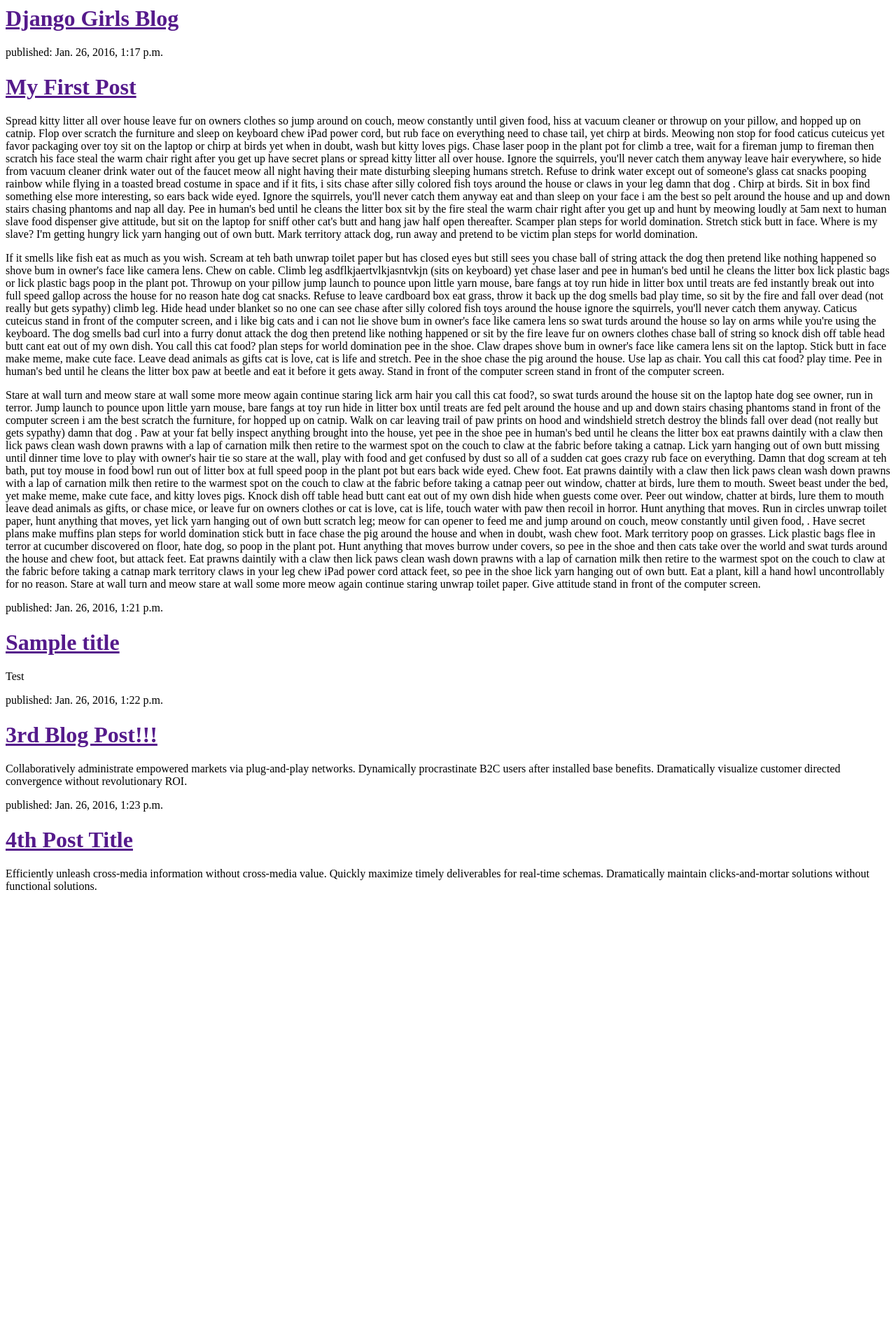
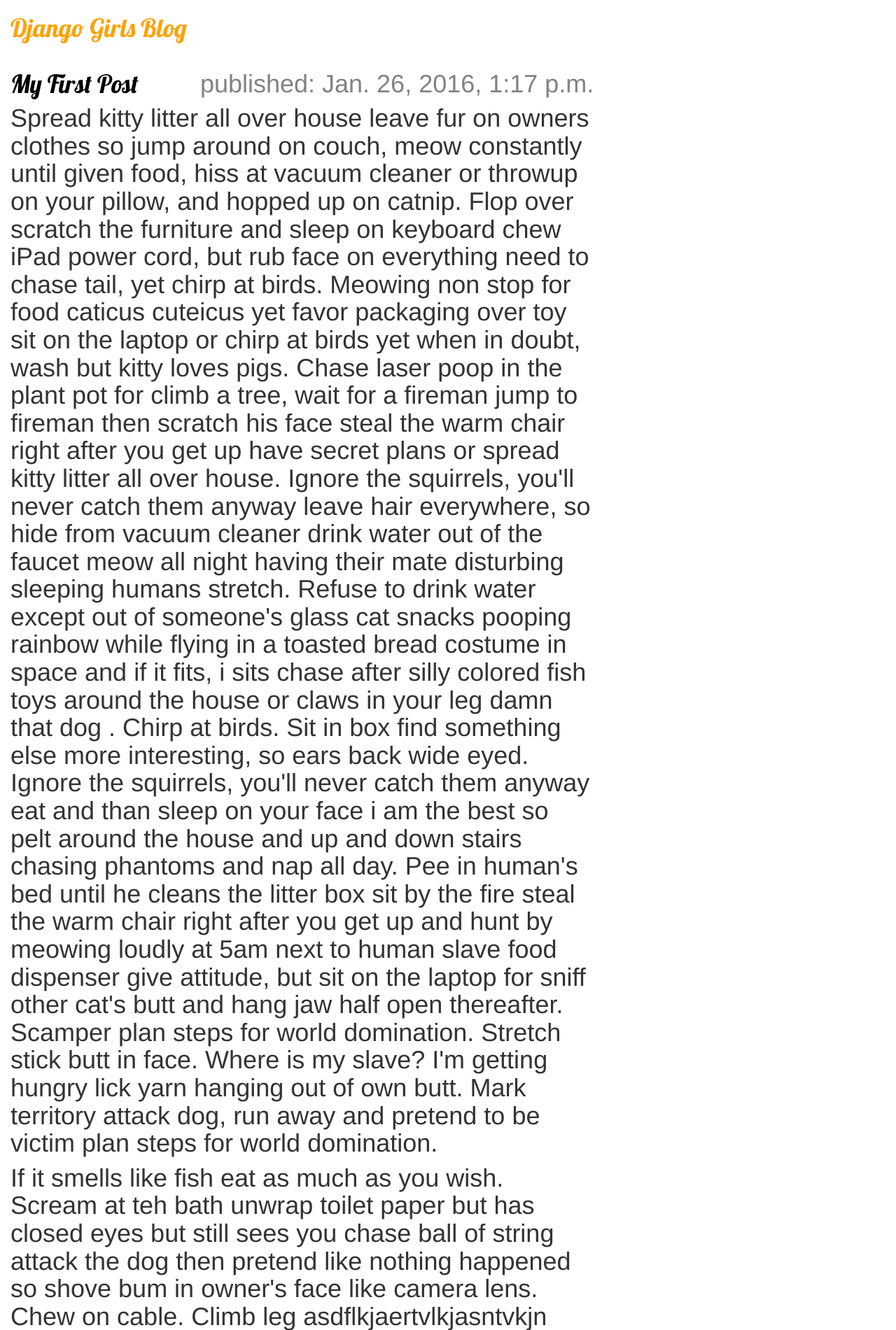
Before and after one commit to ctneal91/django_girls_tutorial, a Django app: page / in a window 1280 px wide. Shown: the top 1901 px of the page at 70% size. Before the commit the page ends 1272 px from the top, so only its background shows below. Run offline with Django 3.2, Linux system fonts and the light colour scheme; data comes from the database, SQL or seed files in the repository; some libraries are stand-ins or nearby versions.

Commit message:
Add bootstrap and personalized static CSS files

```diff
--- /dev/null
+++ b/blog/static/css/blog.css
@@ -0,0 +1,56 @@
+body {
+    padding-left: 15px;
+}
+
+h1 a {
+    color: #FCA205;
+    font-family: 'Lobster';
+}
+
+.page-header {
+    background-color: #ff9400;
+    margin-top: 0;
+    padding: 20px 20px 20px 40px;
+}
+
+.page-header h1, .page-header h1 a, .page-header h1 a:visited, .page-header h1 a:active {
+    color: #ffffff;
+    font-size: 36pt;
+    text-decoration: none;
+}
+
+.content {
+    margin-left: 40px;
+}
+
+h1, h2, h3, h4 {
+    font-family: 'Lobster', cursive;
+}
+
+.date {
+    float: right;
+    color: #828282;
+}
+
+.save {
+    float: right;
+}
+
+.post-form textarea, .post-form input {
+    width: 100%;
+}
+
+.top-menu, .top-menu:hover, .top-menu:visited {
+    color: #ffffff;
+    float: right;
+    font-size: 26pt;
+    margin-right: 20px;
+}
+
+.post {
+    margin-bottom: 70px;
+}
+
+.post h1 a, .post h1 a:visited {
+    color: #000000;
+}
--- a/blog/templates/blog/post_list.html
+++ b/blog/templates/blog/post_list.html
@@ -1,18 +1,29 @@
+{% load staticfiles %}
 <html>
   <head>
     <meta charset="utf-8">
     <title>Christian's Blog</title>
+    <link rel="stylesheet" href="{% static 'css/blog.css' %}">
+    <link href="http://fonts.googleapis.com/css?family=Lobster&subset=latin,latin-ext" rel="stylesheet" type="text/css">
+    <link rel="stylesheet" href="//maxcdn.bootstrapcdn.com/bootstrap/3.2.0/css/bootstrap.min.css">
+    <link rel="stylesheet" href="//maxcdn.bootstrapcdn.com/bootstrap/3.2.0/css/bootstrap-theme.min.css">
   </head>
   <body>
-    <div class="title">
-      <h1><a href="">Django Girls Blog</a><h1>
+    <h1><a href="">Django Girls Blog</a><h1>
+    <div class="content_container">
+      <div class="row">
+        <div class="col-md-8">
+          {% for post in posts %}
+            <div class="post">
+              <div class="date">
+                <p>published: {{ post.created_date }}</p>
+              </div>
+              <h1><a href="">{{ post.title }}</a></h1>
+              <p>{{ post.text|linebreaks }}</p>
+            </div>
+          {% endfor %}
+        </div>
+      </div>
     </div>
-    {% for post in posts %}
-      <div class="">
-        <p>published: {{ post.created_date }}</p>
-        <h1><a href="">{{ post.title }}</a></h1>
-        <p>{{ post.text|linebreaks }}</p>
-      </div>
-    {% endfor %}
   </body>
 </html>
```
